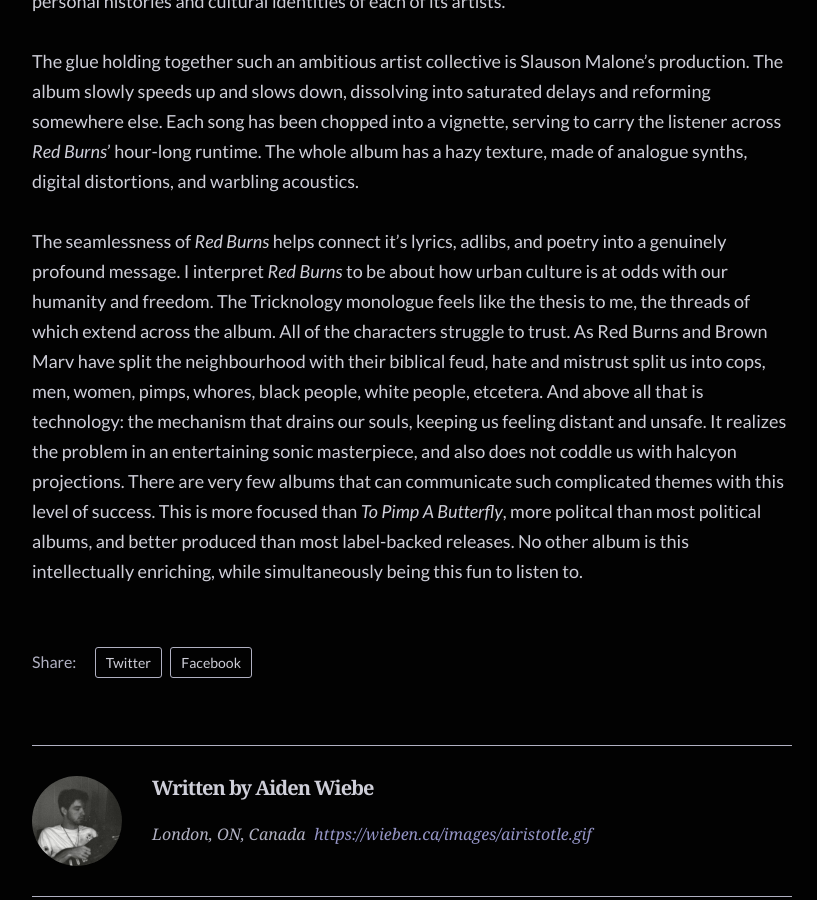
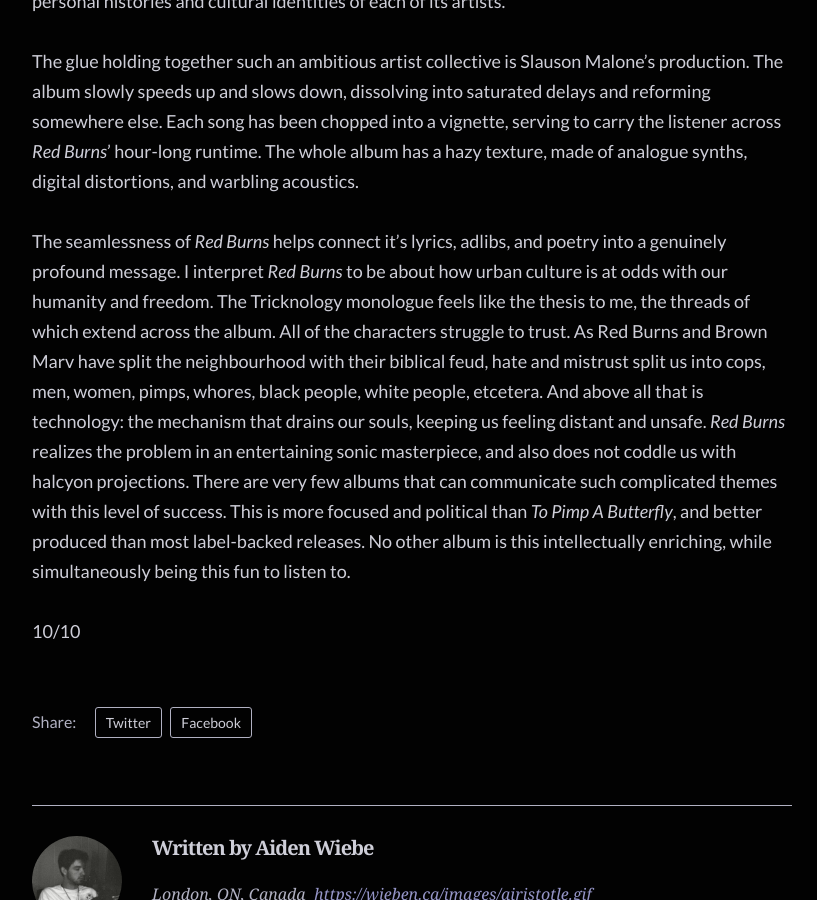
Before and after one commit to SamsonGoodenough/wieben-site, a Jekyll site: the page built from _posts/2023-08-15-red-burns-review.md, in a window 1280 px wide and 900 px high, scrolled down 1562 px. Shown: the whole window, without its empty margins (228-1045 px from the left). Built offline with Jekyll 4.4.1, drawn with Linux system fonts in a browser that asks for light colours; some web fonts are replaced.

Commit message:
red burns fix

```diff
--- a/_posts/2023-08-15-red-burns-review.md
+++ b/_posts/2023-08-15-red-burns-review.md
@@ -17,4 +17,6 @@
 
 The glue holding together such an ambitious artist collective is Slauson Malone's production.  The album slowly speeds up and slows down, dissolving into saturated delays and reforming somewhere else.  Each song has been chopped into a vignette, serving to carry the listener across *Red Burns*' hour-long runtime.  The whole album has a hazy texture, made of analogue synths, digital distortions, and warbling acoustics.
 
-The seamlessness of *Red Burns* helps connect it's lyrics, adlibs, and poetry into a genuinely profound message.  I interpret *Red Burns* to be about how urban culture is at odds with our humanity and freedom.  The Tricknology monologue feels like the thesis to me, the threads of which extend across the album.  All of the characters struggle to trust. As Red Burns and Brown Marv have split the neighbourhood with their biblical feud, hate and mistrust split us into cops, men, women, pimps, whores, black people, white people, etcetera.  And above all that is technology: the mechanism that drains our souls, keeping us feeling distant and unsafe.  It realizes the problem in an entertaining sonic masterpiece, and also does not coddle us with halcyon projections.  There are very few albums that can communicate such complicated themes with this level of success.  This is more focused than *To Pimp A Butterfly*, more politcal than most political albums, and better produced than most label-backed releases.  No other album is this intellectually enriching, while simultaneously being this fun to listen to.
+The seamlessness of *Red Burns* helps connect it's lyrics, adlibs, and poetry into a genuinely profound message.  I interpret *Red Burns* to be about how urban culture is at odds with our humanity and freedom.  The Tricknology monologue feels like the thesis to me, the threads of which extend across the album.  All of the characters struggle to trust. As Red Burns and Brown Marv have split the neighbourhood with their biblical feud, hate and mistrust split us into cops, men, women, pimps, whores, black people, white people, etcetera.  And above all that is technology: the mechanism that drains our souls, keeping us feeling distant and unsafe.  *Red Burns* realizes the problem in an entertaining sonic masterpiece, and also does not coddle us with halcyon projections.  There are very few albums that can communicate such complicated themes with this level of success.  This is more focused and political than *To Pimp A Butterfly*, and better produced than most label-backed releases.  No other album is this intellectually enriching, while simultaneously being this fun to listen to.
+
+10/10
```
